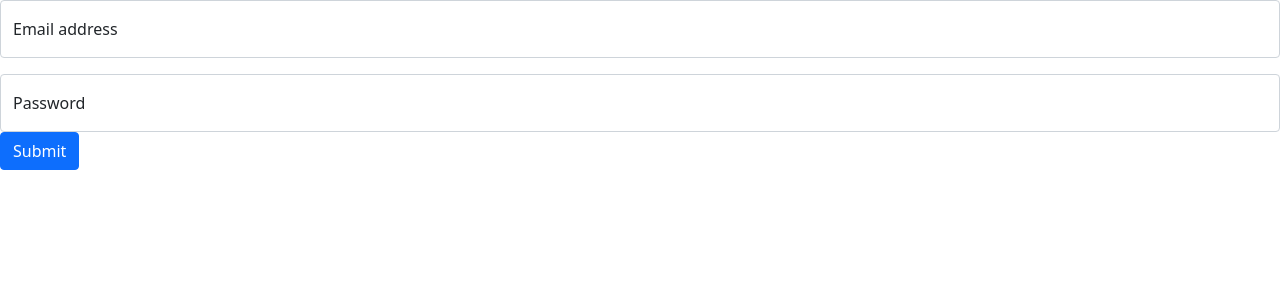
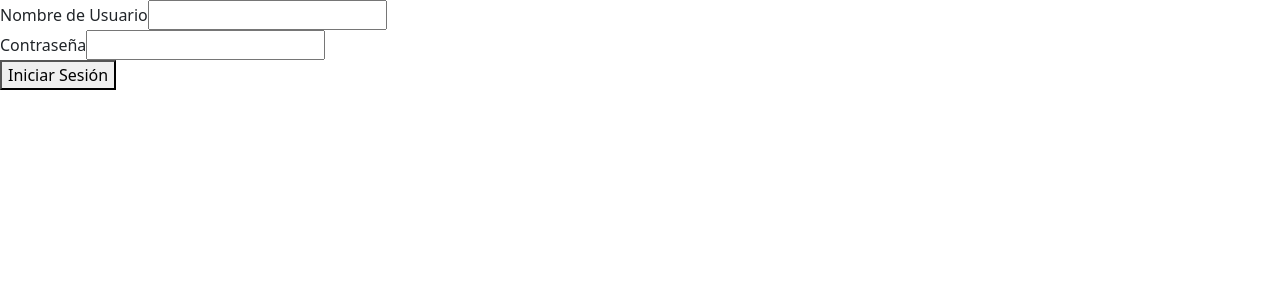
Before and after one commit to andres-fcr/guappjolotas, a React (Create React App) app: page /iniciarSecion in a window 1280 px wide. Shown: the top 300 px of the page. Built offline with nearby package versions, Linux system fonts and the light colour scheme.

Commit message:
cambiios

```diff
--- a/src/components/Home.js
+++ b/src/components/Home.js
@@ -9,7 +9,7 @@ const Home = () => {
         <Centrar>
         <h1>Bienvenido.</h1>
         <Bienvenida src="https://res.cloudinary.com/dbyw7mbt6/image/upload/v1642700045/guappjolotas/logo_a9tk2c.png" alt='' />
-       <Link to="/iniciarSecion"><Button type='button'>Iniciar secion</Button></Link> <br></br>
+       <Link to="/iniciarSecion"><Button type='button'>Iniciar sesión</Button></Link> <br></br>
         <Link to="/crearCuenta"><Button type='button'>Crear cuenta</Button></Link>
         </Centrar>
 
--- a/src/components/Login.js
+++ b/src/components/Login.js
@@ -1,22 +1,58 @@
 import React from 'react';
-import { Button, FloatingLabel, Form } from 'react-bootstrap';
+import { Formik } from 'formik';
 
 const Login = () => {
     return (<>
-        <fieldset>
-            <FloatingLabel
-                controlId="floatingInput"
-                label="Email address"
-                className="mb-3"
-            >
-                <Form.Control type="email" placeholder="name@example.com" />
-            </FloatingLabel>
-            <FloatingLabel controlId="floatingPassword" label="Password">
-                <Form.Control type="password" placeholder="Password" />
-            </FloatingLabel>
-            <Button type="submit">Submit</Button>
-        </fieldset>
-    </>);
+        <Formik
+        initialValues={{
+          nombre: '',
+          contrasena: '',
+
+
+        }}
+        onSubmit={(valores) => {
+          console.log(valores);
+          console.log("Cuenta Creada");
+
+        }}
+
+      >
+
+        {({values, handleSubmit, handleChange, handleBlur}) => (
+          <form className='formulario' onSubmit={handleSubmit}>
+            <div>
+              <label htmlFor='nombre'>Nombre de Usuario</label>
+              <input
+                type="text"
+                id='nombre'
+                name='nombre'
+                placeholder=''
+                value={values.nombre}
+                onChange={handleChange}
+                onBlur={handleBlur}
+              />
+            </div>
+
+            <div>
+              <label htmlFor='contrasena'>Contraseña</label>
+              <input
+                type="password"
+                id='contrasena'
+                name='contrasena'
+                placeholder=''
+                value={values.contrasena}
+                onChange={handleChange}
+                onBlur={handleBlur}
+              />
+            </div>
+            <button type='submit'>Iniciar Sesión</button>
+          </form>
+
+        )}
+      </Formik>
+
+    </>
+    );
 };
 
 export default Login;
```
